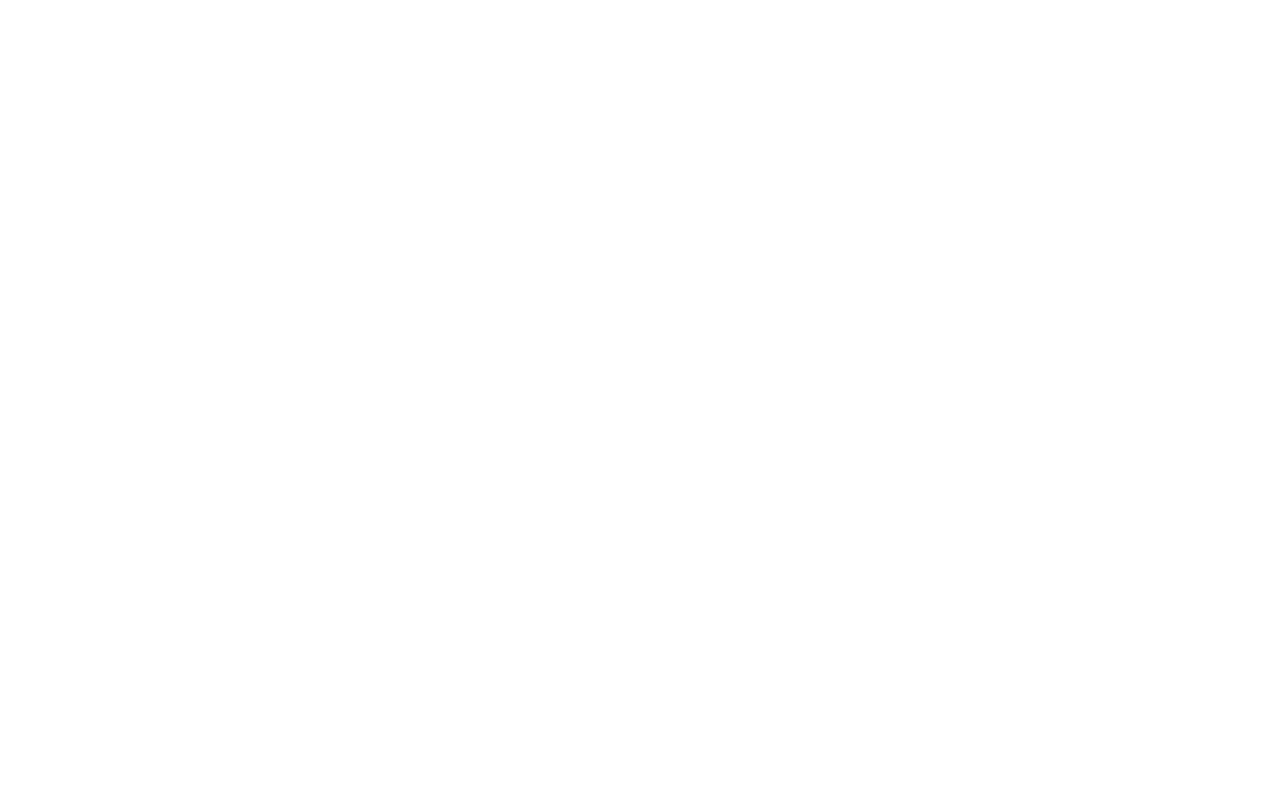
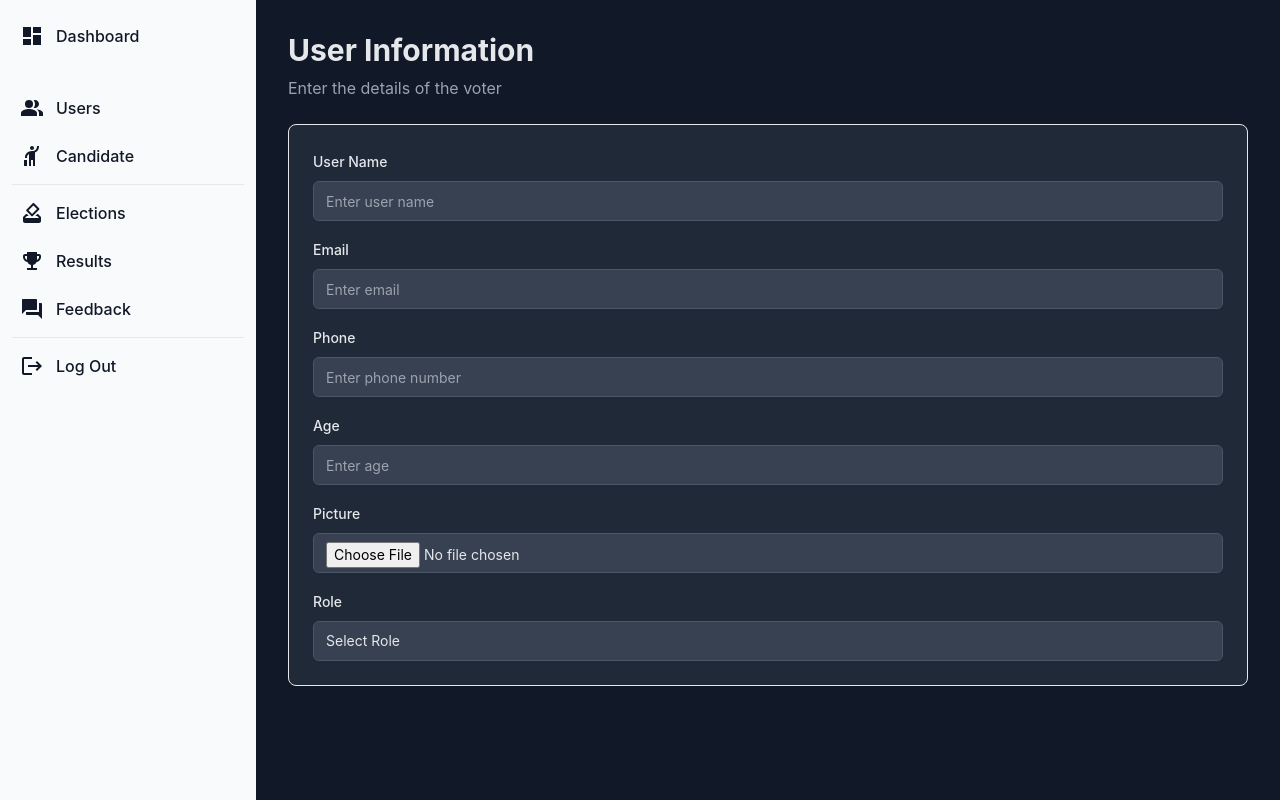
Before and after one commit to Veinal/online-voting, a React (Create React App) app: page /adduserdetails in a window 1280 px wide. Before the commit this address had no page. Built offline with nearby package versions, Linux system fonts and the light colour scheme.

Commit message:
sixteenth commit

```diff
--- /dev/null
+++ b/src/components/Admin/AddUserDetails.jsx
@@ -0,0 +1,134 @@
+import axios from 'axios';
+import React from 'react';
+import { useState } from 'react';
+
+export default function AddUserDetails() {
+
+  const [user,setUser]=useState();
+
+  const HandleSubmit=(e)=>{
+    e.preventDefault();
+
+    axios.post('http://localhost:7000/api/userreg/register',user)
+    .then((res)=>{
+      console.log(res.data)
+    })
+    .catch((err)=>{
+      console.log(err)
+    })
+  }
+
+  const HandleChange=(e)=>{
+    setUser({...user,[e.target.name]:e.target.value})
+  }
+  console.log(user,user)
+
+  return (
+    <div className="bg-gray-900 text-gray-200 min-h-screen p-8">
+      <div className='sm:ml-64'>
+          <main className="w-full">
+            <div className="space-y-6">
+              <div className="space-y-2">
+                <h1 className="text-3xl font-bold">User Information</h1>
+                <p className="text-gray-400">Enter the details of the voter</p>
+              </div>
+              <div className="rounded-lg border bg-gray-800 text-gray-200 shadow-sm">
+                <div className="p-6 space-y-6">
+                  <form onSubmit={(e)=>HandleSubmit()} className="grid grid-cols-1 gap-4">
+                    <div className="space-y-2">
+                      <label className="text-sm font-medium" htmlFor="firstName">
+                        User Name
+                      </label>
+                      <input
+                        className="flex h-10 w-full rounded-md border border-gray-600 bg-gray-700 px-3 py-2 text-sm placeholder:text-gray-400 focus:outline-none focus:ring-2 focus:ring-blue-500"
+                        id="userName"
+                        placeholder="Enter user name"
+                        name='userName'
+                        onChange={(e)=>HandleChange(e)}
+                      />
+                    </div>
+                    <div className="space-y-2">
+                      <label className="text-sm font-medium" htmlFor="email">
+                        Email
+                      </label>
+                      <input
+                        className="flex h-10 w-full rounded-md border border-gray-600 bg-gray-700 px-3 py-2 text-sm placeholder:text-gray-400 focus:outline-none focus:ring-2 focus:ring-blue-500"
+                        id="email"
+                        placeholder="Enter email"
+                        type="email"
+                        name='email'
+                        onChange={(e)=>HandleChange(e)}
+                      />
+                    </div>
+                    <div className="space-y-2">
+                      <label className="text-sm font-medium" htmlFor="phone">
+                        Phone
+                      </label>
+                      <input
+                        className="flex h-10 w-full rounded-md border border-gray-600 bg-gray-700 px-3 py-2 text-sm placeholder:text-gray-400 focus:outline-none focus:ring-2 focus:ring-blue-500 "
+                        id="phone"
+                        placeholder="Enter phone number"
+                        // type="number"
+                        name='phone'
+                        onChange={(e)=>HandleChange(e)}
+                      />
+                    </div>
+                    <div className="space-y-2">
+                      <label className="text-sm font-medium" htmlFor="phone">
+                        Age
+                      </label>
+                      <input
+                        className="flex h-10 w-full rounded-md border border-gray-600 bg-gray-700 px-3 py-2 text-sm placeholder:text-gray-400 focus:outline-none focus:ring-2 focus:ring-blue-500"
+                        id="age"
+                        placeholder="Enter age"
+                        type="number"
+                        name='age'
+                        onChange={(e)=>HandleChange(e)}
+                      />
+                    </div>
+                    <div className="space-y-2">
+                      <label className="text-sm font-medium" htmlFor="phone">
+                        Picture
+                      </label>
+                      <input
+                        className="flex h-10 w-full rounded-md border border-gray-600 bg-gray-700 px-3 py-2 text-sm placeholder:text-gray-400 focus:outline-none focus:ring-2 focus:ring-blue-500"
+                        id="picture"
+                        placeholder="Choose a file"
+                        type="file"
+                        name='picture'
+                        onChange={(e)=>HandleChange(e)}
+                      />
+                    </div>
+                    <div className="space-y-2">
+                      <label className="text-sm font-medium" htmlFor="district">
+                        Role
+                      </label>
+                      <div className="relative">
+                        <button
+                          type="button"
+                          className="flex h-10 w-full items-center justify-between rounded-md border border-gray-600 bg-gray-700 px-3 py-2 text-sm focus:outline-none focus:ring-2 focus:ring-blue-500"
+                        >
+                          <span>Select Role</span>
+                        </button>
+                        <select
+                          className="absolute w-0 h-0 opacity-0"
+                          aria-hidden="true"
+                          defaultValue=""
+                          name='role'
+                          onChange={(e)=>HandleChange(e)}
+                        >
+                          <option value=""></option>
+                          <option value="student">Student</option>
+                          <option value="teacher">Teacher</option>
+                        </select>
+                      </div>
+                    </div>
+                  </form>
+                </div>
+              </div>
+            </div>
+          </main>
+      </div>
+    </div>
+  );
+}
--- a/src/components/Admin/AdminDashboard.jsx
+++ b/src/components/Admin/AdminDashboard.jsx
@@ -34,7 +34,7 @@
           />
         </div>
         <div id="graph" className="mt-5">
-          {/* Graph content goes here */}
+          {/* <div className="border rounded"></div> */}
         </div>
       </div>
     </div>
--- a/src/components/Admin/AdminLogin.jsx
+++ b/src/components/Admin/AdminLogin.jsx
@@ -1,3 +1,4 @@
+import axios from 'axios';
 import React from 'react'
 import { useState } from 'react'
 import { useNavigate } from 'react-router-dom';
@@ -6,12 +7,22 @@
     const [login,setLogin]=useState();
     const navigate=useNavigate();
 
-    const HandleChange=()=>{
-        // setLogin({...login})
+    const HandleChange=(e)=>{
+        setLogin({...login,[e.target.name]:e.target.value})
     }
+    console.log(login,"adminLogin state")
 
-    const HandleSubmit=()=>{
+    const HandleSubmit=(e)=>{
+        e.preventDefault();
 
+        axios.post('http://localhost:7000/api/adminreg/login',login)
+        .then((res)=>{
+            console.log(res.data)
+        })
+        .catch((err)=>{
+            console.log(err)
+            navigate('/admindashboard')
+        })
     }
   return (
     <div>
@@ -28,11 +39,11 @@
                             <div className="mx-auto max-w-xs">
                                 <input
                                     className="w-full px-8 py-4 rounded-lg font-medium bg-gray-100 border border-gray-200 placeholder-gray-500 text-sm focus:outline-none focus:border-gray-400 focus:bg-white"
-                                    type="email" onChange={(e)=>HandleChange()} placeholder="Email" />
+                                    type="email" name='adminEmail' onChange={(e)=>HandleChange(e)} placeholder="Email" />
                                 <input
                                     className="w-full px-8 py-4 rounded-lg font-medium bg-gray-100 border border-gray-200 placeholder-gray-500 text-sm focus:outline-none focus:border-gray-400 focus:bg-white mt-5"
-                                    type="password" onChange={()=>HandleChange()} placeholder="Password" />
-                                <button onClick={HandleSubmit()}
+                                    type="password" name='adminPassword' onChange={(e)=>HandleChange(e)} placeholder="Password" />
+                                <button onClick={HandleSubmit}
                                     className="mt-10 tracking-wide font-semibold bg-indigo-500 text-gray-100 w-full py-4 rounded-lg hover:bg-indigo-700 transition-all duration-300 ease-in-out flex items-center justify-center focus:shadow-outline focus:outline-none">
                                     {/* <svg className="w-6 h-6 -ml-2" fill="none" stroke="currentColor" stroke-width="2"
                                         stroke-linecap="round" stroke-linejoin="round">
--- a/src/components/Admin/CandidateDetails.jsx
+++ b/src/components/Admin/CandidateDetails.jsx
@@ -113,7 +113,7 @@
                           <a href="#" className="font-medium text-blue-600 dark:text-blue-500 hover:underline">Edit</a>
                       </td>
                   </tr>
-                  <tr className="bg-white border-b dark:bg-gray-800 dark:border-gray-700 hover:bg-gray-50 dark:hover:bg-gray-600">
+                  {/* <tr className="bg-white border-b dark:bg-gray-800 dark:border-gray-700 hover:bg-gray-50 dark:hover:bg-gray-600">
                       <td className="w-4 p-4">
                           <div className="flex items-center">
                               <input id="checkbox-table-search-2" type="checkbox" className="w-4 h-4 text-blue-600 bg-gray-100 border-gray-300 rounded focus:ring-blue-500 dark:focus:ring-blue-600 dark:ring-offset-gray-800 dark:focus:ring-offset-gray-800 focus:ring-2 dark:bg-gray-700 dark:border-gray-600"/>
@@ -227,7 +227,7 @@
                       <td className="px-6 py-4">
                           <a href="#" className="font-medium text-blue-600 dark:text-blue-500 hover:underline">Edit</a>
                       </td>
-                  </tr>
+                  </tr> */}
               </tbody>
           </table>
       </div>
--- a/src/components/Admin/ElectionDetails.jsx
+++ b/src/components/Admin/ElectionDetails.jsx
@@ -113,7 +113,7 @@
                           <a href="#" className="font-medium text-blue-600 dark:text-blue-500 hover:underline">Edit</a>
                       </td>
                   </tr>
-                  <tr className="bg-white border-b dark:bg-gray-800 dark:border-gray-700 hover:bg-gray-50 dark:hover:bg-gray-600">
+                  {/* <tr className="bg-white border-b dark:bg-gray-800 dark:border-gray-700 hover:bg-gray-50 dark:hover:bg-gray-600">
                       <td className="w-4 p-4">
                           <div className="flex items-center">
                               <input id="checkbox-table-search-2" type="checkbox" className="w-4 h-4 text-blue-600 bg-gray-100 border-gray-300 rounded focus:ring-blue-500 dark:focus:ring-blue-600 dark:ring-offset-gray-800 dark:focus:ring-offset-gray-800 focus:ring-2 dark:bg-gray-700 dark:border-gray-600"/>
@@ -227,7 +227,7 @@
                       <td className="px-6 py-4">
                           <a href="#" className="font-medium text-blue-600 dark:text-blue-500 hover:underline">Edit</a>
                       </td>
-                  </tr>
+                  </tr> */}
               </tbody>
           </table>
       </div>
--- a/src/components/Admin/FeedbackDetails.jsx
+++ b/src/components/Admin/FeedbackDetails.jsx
@@ -113,7 +113,7 @@
                           <a href="#" className="font-medium text-blue-600 dark:text-blue-500 hover:underline">Edit</a>
                       </td>
                   </tr>
-                  <tr className="bg-white border-b dark:bg-gray-800 dark:border-gray-700 hover:bg-gray-50 dark:hover:bg-gray-600">
+                  {/* <tr className="bg-white border-b dark:bg-gray-800 dark:border-gray-700 hover:bg-gray-50 dark:hover:bg-gray-600">
                       <td className="w-4 p-4">
                           <div className="flex items-center">
                               <input id="checkbox-table-search-2" type="checkbox" className="w-4 h-4 text-blue-600 bg-gray-100 border-gray-300 rounded focus:ring-blue-500 dark:focus:ring-blue-600 dark:ring-offset-gray-800 dark:focus:ring-offset-gray-800 focus:ring-2 dark:bg-gray-700 dark:border-gray-600"/>
@@ -227,7 +227,7 @@
                       <td className="px-6 py-4">
                           <a href="#" className="font-medium text-blue-600 dark:text-blue-500 hover:underline">Edit</a>
                       </td>
-                  </tr>
+                  </tr> */}
               </tbody>
           </table>
       </div>
--- a/src/components/Admin/ResultDetails.jsx
+++ b/src/components/Admin/ResultDetails.jsx
@@ -113,7 +113,7 @@
                           <a href="#" className="font-medium text-blue-600 dark:text-blue-500 hover:underline">Edit</a>
                       </td>
                   </tr>
-                  <tr className="bg-white border-b dark:bg-gray-800 dark:border-gray-700 hover:bg-gray-50 dark:hover:bg-gray-600">
+                  {/* <tr className="bg-white border-b dark:bg-gray-800 dark:border-gray-700 hover:bg-gray-50 dark:hover:bg-gray-600">
                       <td className="w-4 p-4">
                           <div className="flex items-center">
                               <input id="checkbox-table-search-2" type="checkbox" className="w-4 h-4 text-blue-600 bg-gray-100 border-gray-300 rounded focus:ring-blue-500 dark:focus:ring-blue-600 dark:ring-offset-gray-800 dark:focus:ring-offset-gray-800 focus:ring-2 dark:bg-gray-700 dark:border-gray-600"/>
@@ -227,7 +227,7 @@
                       <td className="px-6 py-4">
                           <a href="#" className="font-medium text-blue-600 dark:text-blue-500 hover:underline">Edit</a>
                       </td>
-                  </tr>
+                  </tr> */}
               </tbody>
           </table>
       </div>
--- a/src/components/Admin/UserDetails.jsx
+++ b/src/components/Admin/UserDetails.jsx
@@ -1,5 +1,7 @@
 import React from 'react'
 import SideBar from './SideBar'
+import AddIcon from '@mui/icons-material/Add';
+import { Link } from 'react-router-dom';
 
 export default function UserDetails() {
   return (
@@ -11,7 +13,15 @@
         <div className="relative overflow-x-auto shadow-md sm:rounded-lg">
             <div className="flex items-center justify-between flex-column md:flex-row flex-wrap space-y-4 md:space-y-0 py-4 bg-white dark:bg-gray-900">
                 <div>
-                    <button id="dropdownActionButton" data-dropdown-toggle="dropdownAction" className="inline-flex items-center text-gray-500 bg-white border border-gray-300 focus:outline-none hover:bg-gray-100 focus:ring-4 focus:ring-gray-100 font-medium rounded-lg text-sm px-3 py-1.5 dark:bg-gray-800 dark:text-gray-400 dark:border-gray-600 dark:hover:bg-gray-700 dark:hover:border-gray-600 dark:focus:ring-gray-700" type="button">
+                <Link to='/adduserdetails'>
+                    <button class="relative inline-flex items-center justify-center p-0.5 mb-2 me-2 overflow-hidden text-sm font-medium text-gray-900 rounded-lg group bg-gradient-to-br from-cyan-500 to-blue-500 group-hover:from-cyan-500 group-hover:to-blue-500 hover:text-white dark:text-white focus:ring-4 focus:outline-none focus:ring-cyan-200 dark:focus:ring-cyan-800">
+                        <span class="relative px-5 py-2.5 transition-all ease-in duration-75 bg-white dark:bg-gray-900 rounded-md group-hover:bg-opacity-0">
+                        <AddIcon className='mb-0.5'/>
+                        ADD
+                        </span>
+                    </button>
+                </Link>
+                    {/* <button id="dropdownActionButton" data-dropdown-toggle="dropdownAction" className="inline-flex items-center text-gray-500 bg-white border border-gray-300 focus:outline-none hover:bg-gray-100 focus:ring-4 focus:ring-gray-100 font-medium rounded-lg text-sm px-3 py-1.5 dark:bg-gray-800 dark:text-gray-400 dark:border-gray-600 dark:hover:bg-gray-700 dark:hover:border-gray-600 dark:focus:ring-gray-700" type="button">
                         <span className="sr-only">Action button</span>
                         Action
                         <svg className="w-2.5 h-2.5 ms-2.5" aria-hidden="true" xmlns="http://www.w3.org/2000/svg" fill="none" viewBox="0 0 10 6">
@@ -33,7 +43,7 @@
                         <div className="py-1">
                             <a href="#" className="block px-4 py-2 text-sm text-gray-700 hover:bg-gray-100 dark:hover:bg-gray-600 dark:text-gray-200 dark:hover:text-white">Delete User</a>
                         </div>
-                    </div>
+                    </div> */}
                 </div>
                 <label for="table-search" className="sr-only">Search</label>
                 <div className="relative">
@@ -42,7 +52,7 @@
                             <path stroke="currentColor" stroke-linecap="round" stroke-linejoin="round" stroke-width="2" d="m19 19-4-4m0-7A7 7 0 1 1 1 8a7 7 0 0 1 14 0Z"/>
                         </svg>
                     </div>
-                    <input type="text" id="table-search-users" className="block pt-2 ps-10 text-sm text-gray-900 border border-gray-300 rounded-lg w-80 bg-gray-50 focus:ring-blue-500 focus:border-blue-500 dark:bg-gray-700 dark:border-gray-600 dark:placeholder-gray-400 dark:text-white dark:focus:ring-blue-500 dark:focus:border-blue-500" placeholder="Search for users"/>
+                    <input type="text" id="table-search-users" className="block py-2 ps-10 text-sm text-gray-900 border border-gray-300 rounded-lg w-80 bg-gray-50 focus:ring-blue-500 focus:border-blue-500 dark:bg-gray-700 dark:border-gray-600 dark:placeholder-gray-400 dark:text-white dark:focus:ring-blue-500 dark:focus:border-blue-500" placeholder="Search for users"/>
                 </div>
             </div>
             <table className="w-full text-sm text-left rtl:text-right text-gray-500 dark:text-gray-400">
@@ -58,7 +68,7 @@
                             Name
                         </th>
                         <th scope="col" className="px-6 py-3">
-                            Position
+                            Email
                         </th>
                         <th scope="col" className="px-6 py-3">
                             Status
@@ -95,7 +105,7 @@
                             <a href="#" type="button" data-modal-target="editUserModal" data-modal-show="editUserModal" className="font-medium text-blue-600 dark:text-blue-500 hover:underline">Edit user</a>
                         </td>
                     </tr>
-                    <tr className="bg-white border-b dark:bg-gray-800 dark:border-gray-700 hover:bg-gray-50 dark:hover:bg-gray-600">
+                    {/* <tr className="bg-white border-b dark:bg-gray-800 dark:border-gray-700 hover:bg-gray-50 dark:hover:bg-gray-600">
                         <td className="w-4 p-4">
                             <div className="flex items-center">
                                 <input id="checkbox-table-search-2" type="checkbox" className="w-4 h-4 text-blue-600 bg-gray-100 border-gray-300 rounded focus:ring-blue-500 dark:focus:ring-blue-600 dark:ring-offset-gray-800 dark:focus:ring-offset-gray-800 focus:ring-2 dark:bg-gray-700 dark:border-gray-600"/>
@@ -198,7 +208,7 @@
                         <td className="px-6 py-4">
                             <a href="#" type="button" data-modal-show="editUserModal" className="font-medium text-blue-600 dark:text-blue-500 hover:underline">Edit user</a>
                         </td>
-                    </tr>
+                    </tr> */}
                 </tbody>
             </table>
 
--- a/src/components/Router.jsx
+++ b/src/components/Router.jsx
@@ -15,6 +15,7 @@
 import ContactUs from './ContactUs'
 import AboutUs from './AboutUs'
 import AdminLogin from './Admin/AdminLogin'
+import AddUserDetails from './Admin/AddUserDetails'
 
 export default function Router() {
 
@@ -52,6 +53,8 @@
                 <Route path='/feedbackDetails' element={<WithSideBar><FeedbackDetails/></WithSideBar>}/>
                 <Route path='/resultDetails' element={<WithSideBar><ResultDetails/></WithSideBar>}/>
                 <Route path='/userDetails' element={<WithSideBar><UserDetails/></WithSideBar>}/>
+
+                <Route path='/adduserdetails' element={<WithSideBar><AddUserDetails/></WithSideBar>}/>
             </Routes>
         </BrowserRouter>
     </div>
```
Also changed, not shown: 1 other file (tests, documents, lock files or other folders).
